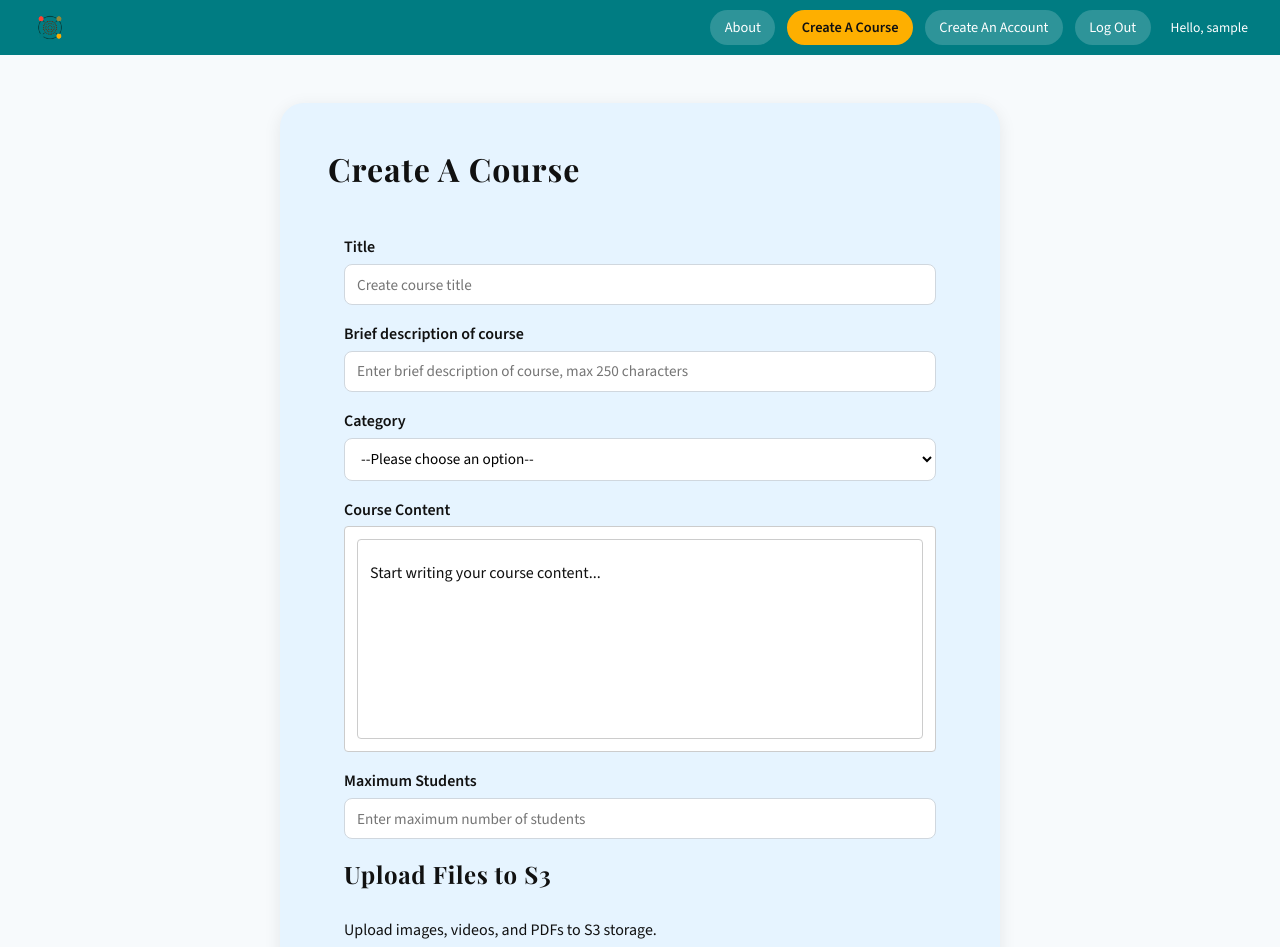
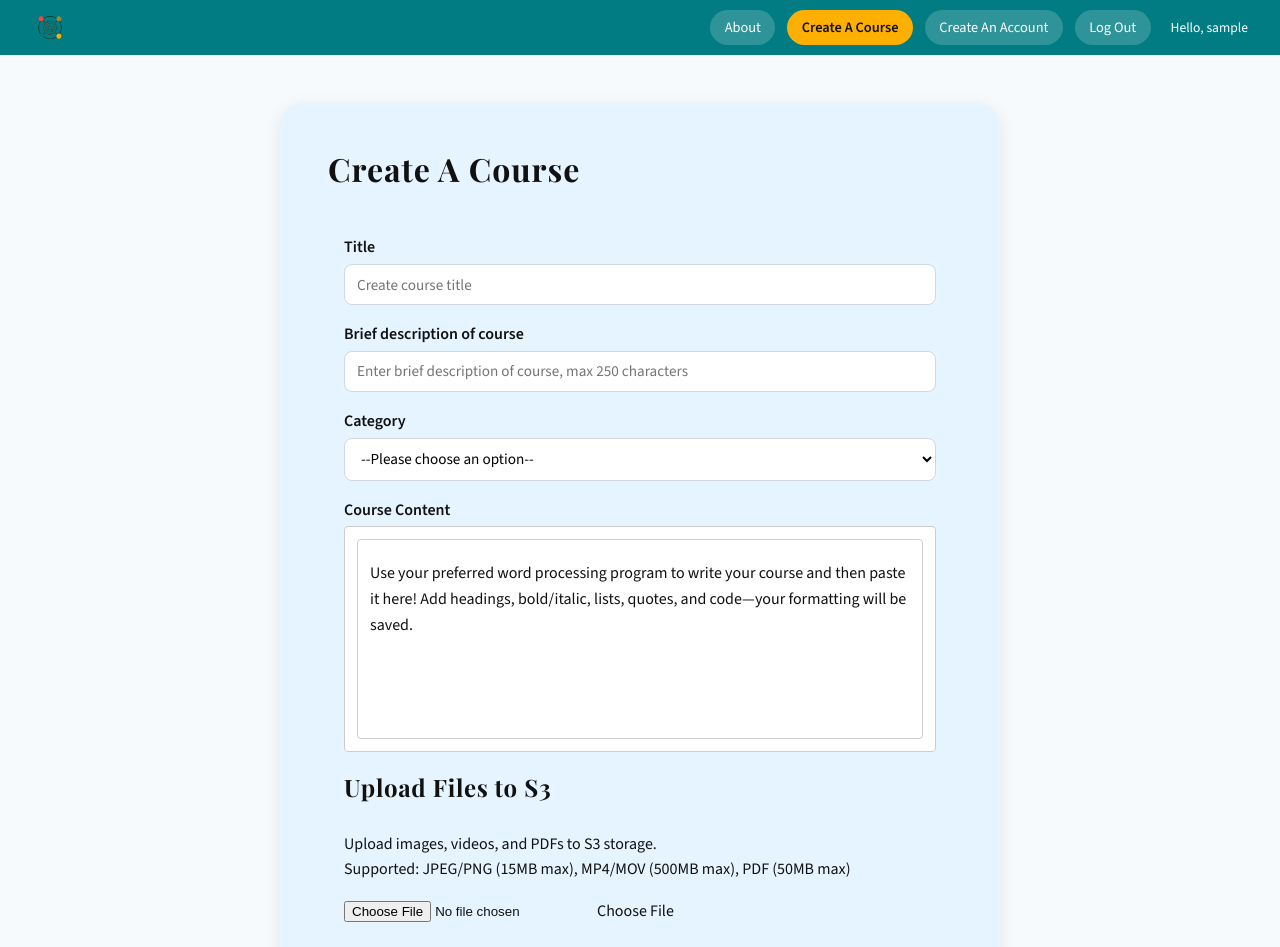
Before and after one commit to SheCodesAus/boolean-bears_frontend, a React (Vite) app: page /createcourse in a window 1280 px wide. Shown: the top 947 px of the page. Built offline with nearby package versions, Linux system fonts and the light colour scheme; sample sign-in values are in the browser's storage; a web font is replaced by a local one.

Commit message:
minor changes

```diff
--- a/src/components/CreateCourseForm.jsx
+++ b/src/components/CreateCourseForm.jsx
@@ -202,7 +202,7 @@ function CreateCourseForm() {
     // Initialize Tiptap editor
     const editor = useEditor({
         extensions: [StarterKit],
-        content: '<p>Start writing your course content...</p>',
+        content: '<p>Use your preferred word processing program to write your course and then paste it here! Add headings, bold/italic, lists, quotes, and code—your formatting will be saved.</p>',
         onUpdate: ({ editor }) => {
             // Update course_content whenever editor changes
             const html = editor.getHTML();
@@ -308,19 +308,6 @@ function CreateCourseForm() {
                 <label htmlFor="course_content">Course Content</label>
                 <EditorContent editor={editor} className="tiptap" />
             </div>
-
-            <div className="form-field">
-                <label htmlFor="max_students">Maximum Students</label>
-                <input
-                    type="number"
-                    id="max_students"
-                    placeholder="Enter maximum number of students"
-                    onChange={handleClickChange}
-                    min="1"
-                    required
-                />
-            </div>
-
 
 
         <div className="file-uploader">
--- a/src/pages/CoursePage.jsx
+++ b/src/pages/CoursePage.jsx
@@ -196,7 +196,6 @@ function CoursePage() {
                 <h3><strong>by</strong> {course.owner}</h3>
 
                 {/* 5. Brief Description */}
-                <h3><strong>Brief Description</strong></h3>
                 <p>{course.brief_description}</p>
 
                 {/* 6. Course Content */}
```
